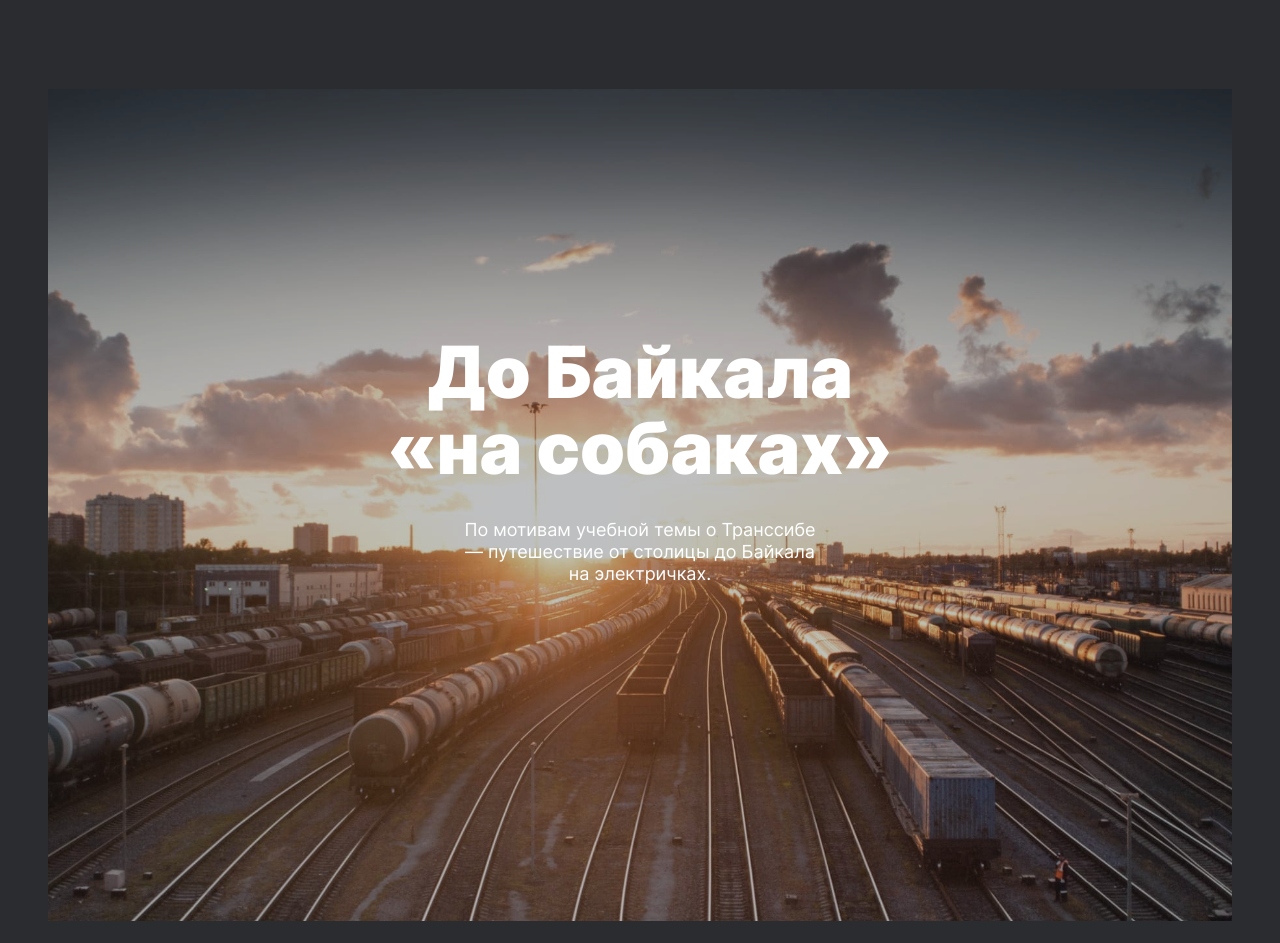
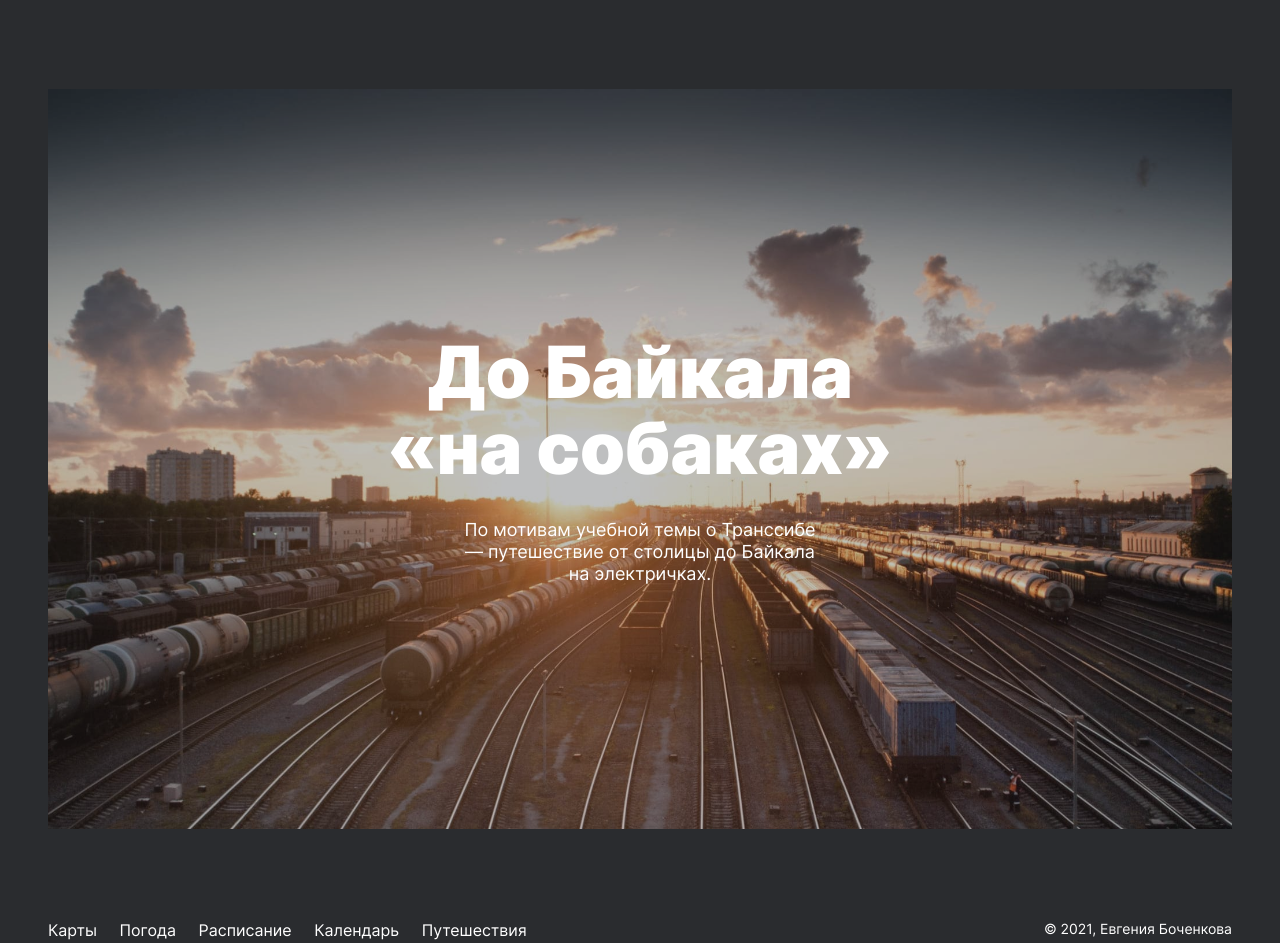
Before and after one commit to jenny-bo/russian-travel, a plain HTML site: page index.html in a window 1280 px wide. Shown: the part 5914-6857 px from the top of the page. Drawn offline with Linux system fonts and the light colour scheme.

Commit message:
second iteration

```diff
--- a/blocks/cover/__link/cover__link.css
+++ b/blocks/cover/__link/cover__link.css
@@ -1,9 +1,6 @@
 .cover__link {
-  width: calc(100% - 96px);
-  max-width: 1184px;
   min-height: 740px;
-  padding-bottom: 92px;
-  margin: 0 auto;
+  margin: 0 auto 92px;
   position: relative;
   z-index: 0;
   display: flex;
@@ -36,14 +33,12 @@
 
 @media screen and (max-width: 1024px) {
   .cover__link {
-    width: 100%;
     min-height: 640px;
   }
 }
 
 @media screen and (max-width: 768px) {
   .cover__link {
-    width: 100%;
     min-height: 480px;
     padding-bottom: 88px;
   }
@@ -51,7 +46,6 @@
 
 @media screen and (max-width: 320px) {
   .cover__link {
-    width: 100%;
     min-height: 200px;
     padding-bottom: 64px;
   }
--- a/blocks/cover/cover.css
+++ b/blocks/cover/cover.css
@@ -1,5 +1,6 @@
 .cover {
-  margin-bottom: 92px;
+  max-width: 1184px;
+  margin: 0 auto 92px;
 }
 
 @media screen and (max-width: 768px) {
```
